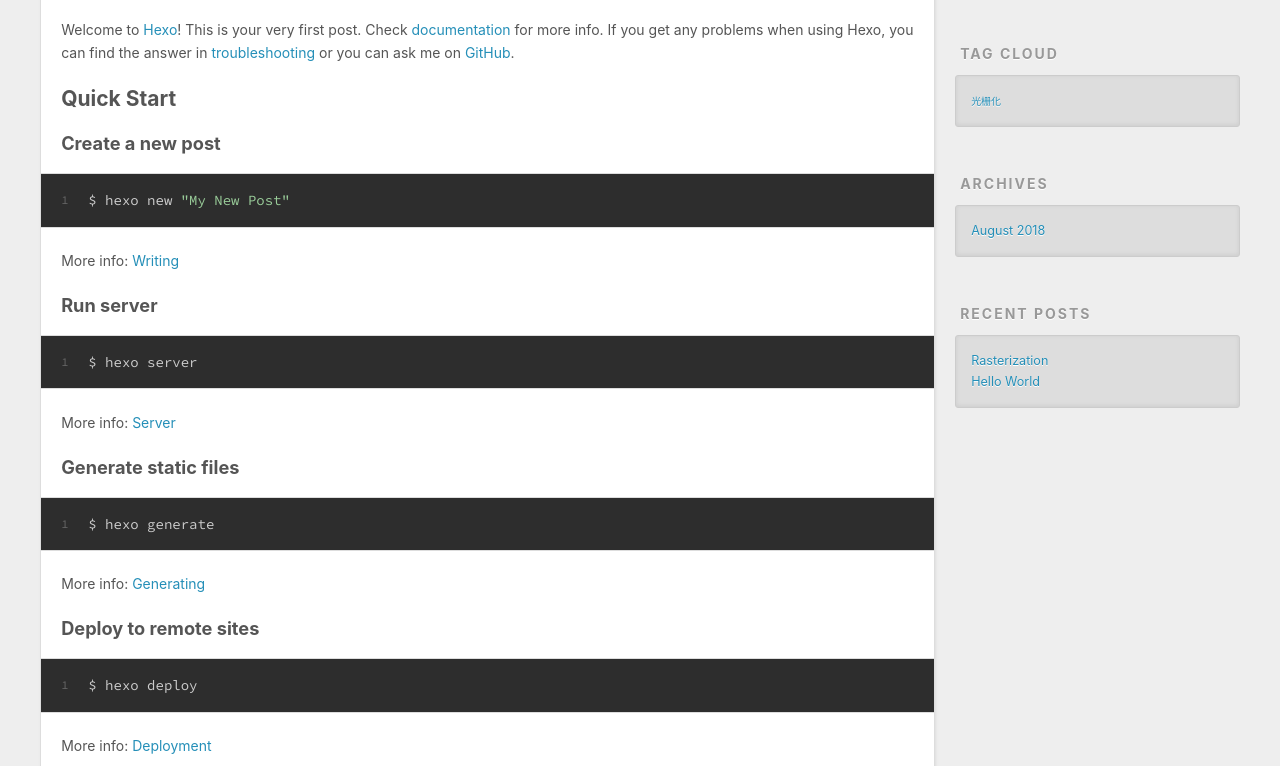
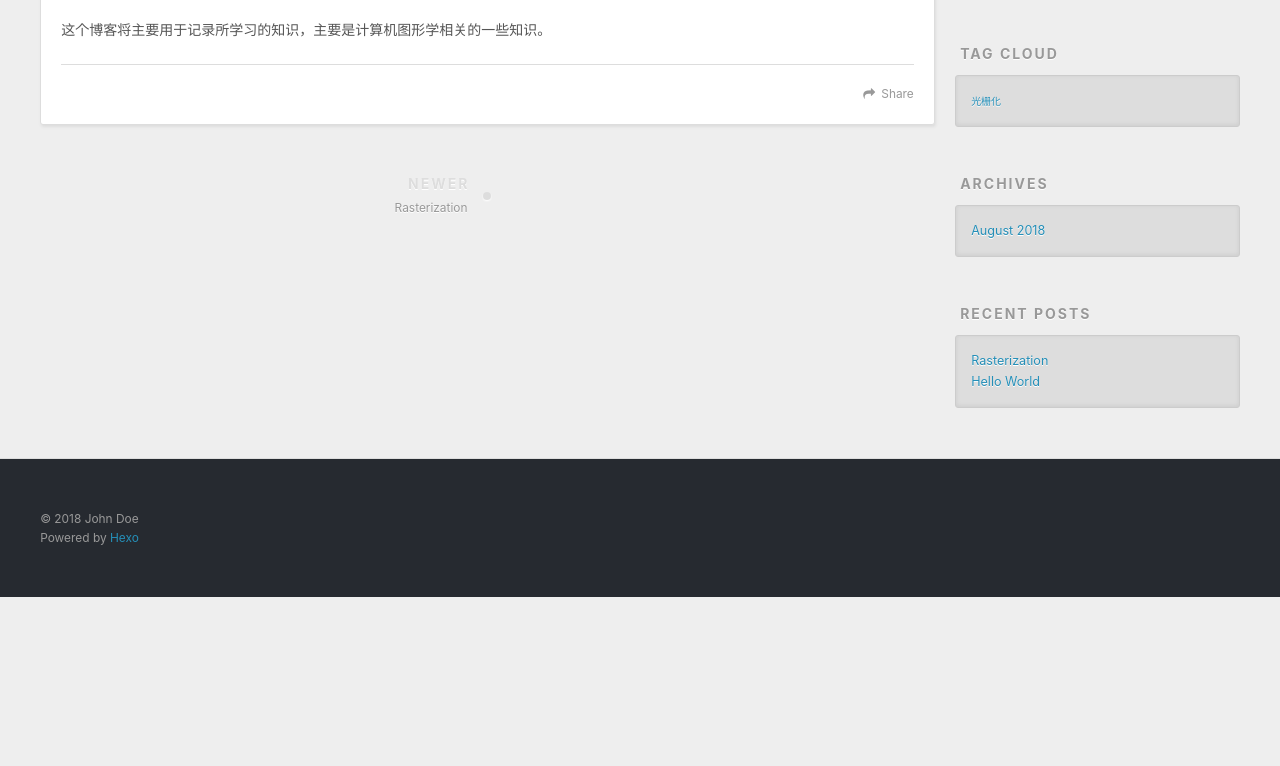
Before and after one commit to icooo/icooo.github.io, a plain HTML site: page 2018/08/08/hello-world/index.html in a window 1280 px wide. Shown: the part 434-1200 px from the top of the page. After the commit the page ends 1031 px from the top, so only its background shows below. Drawn offline with nearby package versions, Linux system fonts and the light colour scheme.

Commit message:
Site updated: 2018-08-08 01:54:37

```diff
--- a/2018/08/08/hello-world/index.html
+++ b/2018/08/08/hello-world/index.html
@@ -7,17 +7,17 @@
 
   <title>Hello World | Hexo</title>
   <meta name="viewport" content="width=device-width, initial-scale=1, maximum-scale=1">
-  <meta name="description" content="Welcome to Hexo! This is your very first post. Check documentation for more info. If you get any problems when using Hexo, you can find the answer in troubleshooting or you can ask me on GitHub. Quick">
+  <meta name="description" content="这个博客将主要用于记录所学习的知识，主要是计算机图形学相关的一些知识。">
 <meta property="og:type" content="article">
 <meta property="og:title" content="Hello World">
 <meta property="og:url" content="http://yoursite.com/2018/08/08/hello-world/index.html">
 <meta property="og:site_name" content="Hexo">
-<meta property="og:description" content="Welcome to Hexo! This is your very first post. Check documentation for more info. If you get any problems when using Hexo, you can find the answer in troubleshooting or you can ask me on GitHub. Quick">
+<meta property="og:description" content="这个博客将主要用于记录所学习的知识，主要是计算机图形学相关的一些知识。">
 <meta property="og:locale" content="default">
-<meta property="og:updated_time" content="2018-08-08T08:23:11.311Z">
+<meta property="og:updated_time" content="2018-08-08T08:52:47.603Z">
 <meta name="twitter:card" content="summary">
 <meta name="twitter:title" content="Hello World">
-<meta name="twitter:description" content="Welcome to Hexo! This is your very first post. Check documentation for more info. If you get any problems when using Hexo, you can find the answer in troubleshooting or you can ask me on GitHub. Quick">
+<meta name="twitter:description" content="这个博客将主要用于记录所学习的知识，主要是计算机图形学相关的一些知识。">
 
     <link rel="alternate" href="/atom.xml" title="Hexo" type="application/atom+xml">
 
@@ -86,20 +86,12 @@
 
     <div class="article-entry" itemprop="articleBody">
 
-        <p>Welcome to <a href="https://hexo.io/" target="_blank" rel="noopener">Hexo</a>! This is your very first post. Check <a href="https://hexo.io/docs/" target="_blank" rel="noopener">documentation</a> for more info. If you get any problems when using Hexo, you can find the answer in <a href="https://hexo.io/docs/troubleshooting.html" target="_blank" rel="noopener">troubleshooting</a> or you can ask me on <a href="https://github.com/hexojs/hexo/issues" target="_blank" rel="noopener">GitHub</a>.</p>
-<h2 id="Quick-Start"><a href="#Quick-Start" class="headerlink" title="Quick Start"></a>Quick Start</h2><h3 id="Create-a-new-post"><a href="#Create-a-new-post" class="headerlink" title="Create a new post"></a>Create a new post</h3><figure class="highlight bash"><table><tr><td class="gutter"><pre><span class="line">1</span><br></pre></td><td class="code"><pre><span class="line">$ hexo new <span class="string">"My New Post"</span></span><br></pre></td></tr></table></figure>
-<p>More info: <a href="https://hexo.io/docs/writing.html" target="_blank" rel="noopener">Writing</a></p>
-<h3 id="Run-server"><a href="#Run-server" class="headerlink" title="Run server"></a>Run server</h3><figure class="highlight bash"><table><tr><td class="gutter"><pre><span class="line">1</span><br></pre></td><td class="code"><pre><span class="line">$ hexo server</span><br></pre></td></tr></table></figure>
-<p>More info: <a href="https://hexo.io/docs/server.html" target="_blank" rel="noopener">Server</a></p>
-<h3 id="Generate-static-files"><a href="#Generate-static-files" class="headerlink" title="Generate static files"></a>Generate static files</h3><figure class="highlight bash"><table><tr><td class="gutter"><pre><span class="line">1</span><br></pre></td><td class="code"><pre><span class="line">$ hexo generate</span><br></pre></td></tr></table></figure>
-<p>More info: <a href="https://hexo.io/docs/generating.html" target="_blank" rel="noopener">Generating</a></p>
-<h3 id="Deploy-to-remote-sites"><a href="#Deploy-to-remote-sites" class="headerlink" title="Deploy to remote sites"></a>Deploy to remote sites</h3><figure class="highlight bash"><table><tr><td class="gutter"><pre><span class="line">1</span><br></pre></td><td class="code"><pre><span class="line">$ hexo deploy</span><br></pre></td></tr></table></figure>
-<p>More info: <a href="https://hexo.io/docs/deployment.html" target="_blank" rel="noopener">Deployment</a></p>
+        <p>这个博客将主要用于记录所学习的知识，主要是计算机图形学相关的一些知识。</p>
 
 
     </div>
     <footer class="article-footer">
-      <a data-url="http://yoursite.com/2018/08/08/hello-world/" data-id="cjkkvz2zf000138vj0mwe49l8" class="article-share-link">Share</a>
+      <a data-url="http://yoursite.com/2018/08/08/hello-world/" data-id="cjkkwdneq0000lsvj2l37l7rq" class="article-share-link">Share</a>
 
 
     </footer>
```
Also changed, not shown: 2018/08/08/rasterization/index.html (+1 -1 lines), index.html (+3 -11 lines).
